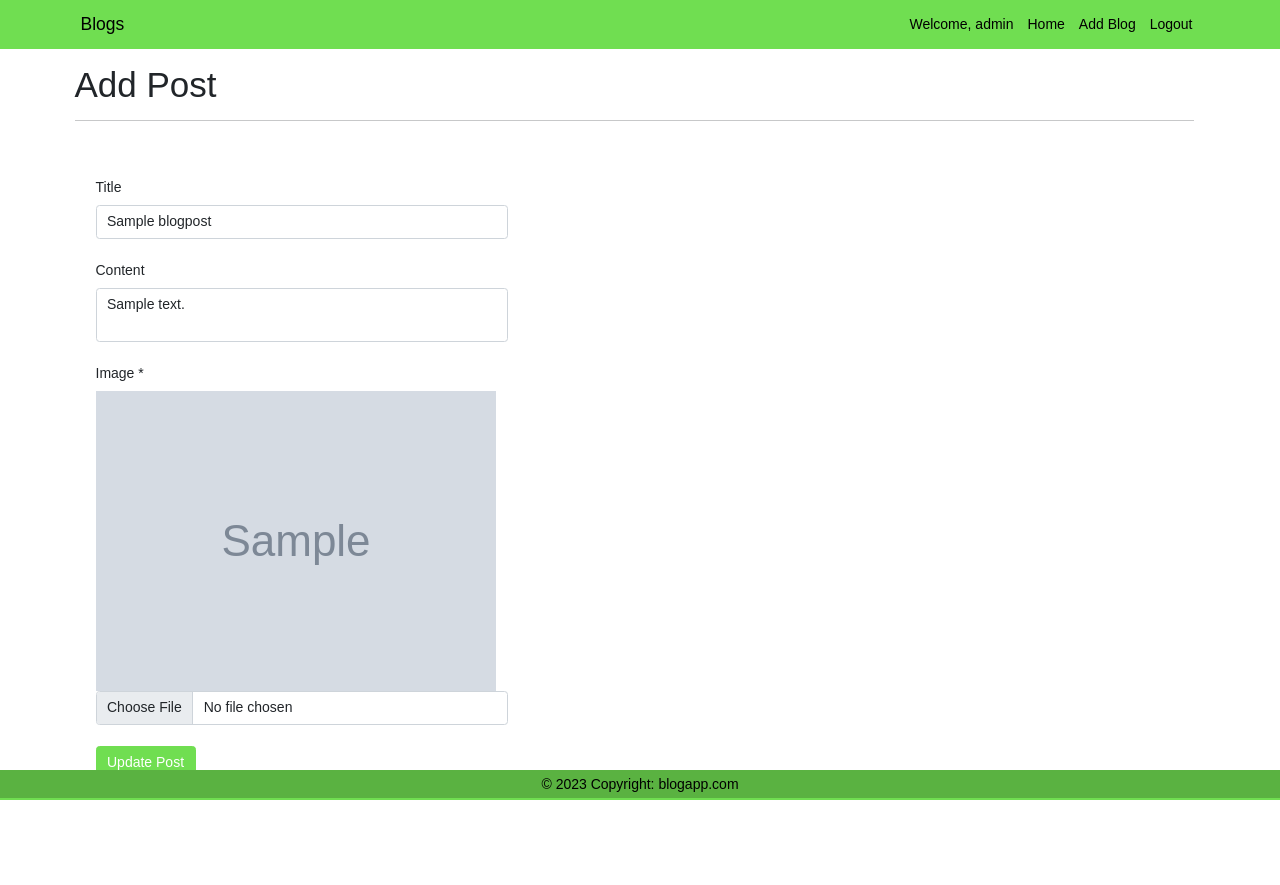
After one commit to Sangeetha22009/PythonDjango_OneDayEvaluation, a Django app: page /add-edit-post/1/1/ in a window 1280 px wide. The commit adds this page. Run offline with Django 4.2, Linux system fonts and the light colour scheme; a user stored in the database is signed in; tables that the repository leaves empty hold one stand-in row (values such as "Sample post"); grey boxes marked "Sample" are stand-in pictures.

Commit message:
mergged changes

```diff
--- /dev/null
+++ b/Blog/blogapp/templates/blogapp/add-edit-post.html
@@ -0,0 +1,73 @@
+{% extends 'blogapp/layouts/main.html' %}
+{% block title %}
+<title>Blogs</title>
+{% endblock title %}
+
+{% block content %}
+<div class="container" style="margin:5%;">
+    <div class="row">
+        <div class="col-12">
+            <h1>
+                Add Post
+            </h1>
+            <hr style="border: color #b8bfc2;">
+            {% include "blogapp/include/message.html" %}
+        </div>
+    </div>
+    <div class="row">
+        <div class="col-md-5">
+            <section class="py-5">
+                <div class="container">
+                    <div class="row">
+                        <div class="col-12">
+                            <form action="{% url 'add-edit-post' blog_id %}" method="post" enctype="multipart/form-data">
+                                {% csrf_token %}
+                                {% if is_edit %}
+                                <div class="mb-4">
+                                    <label for="" class="form-label">Title</label>
+                                    <input type="hidden" id="blog_id" name="blog_id" value="{{blog_id}}">
+                                    <input type="hidden" id="post_id" name="post_id" value="{{item.id}}">
+                                    <input type="text" name="title" id="title" value="{{item.title}}" required
+                                        max-length="100" placeholder="Enter title for List" class="form-control">
+                                </div>
+                                <div class="mb-4">
+                                    <label for="" class="form-label">Content</label>
+                                    <textarea name="content" id="content" required max-length="200"
+                                        placeholder="Enter Description" class="form-control"
+                                        style="resize:none;">{{item.content}}</textarea>
+                                </div>
+                                <div class="mb-4">
+                                    <label for="image" class="form-label">Image *</label>
+                                    <img src="{{ item.image.url }}" alt="Current Image">
+                                    <br>
+
+                                    <input class="form-control" type="file" id="image" name="cover_image" required>
+                                </div>
+                                <button type="submit" class="btn btn-primary">Update Post</button>
+                                {% else %}
+                                <div class="mb-4">
+                                    <label for="" class="form-label">Title</label>
+                                    <input type="text" name="title" id="title" required max-length="100"
+                                        placeholder="Enter title for List" class="form-control">
+                                </div>
+                                <div class="mb-4">
+                                    <label for="" class="form-label">Description</label>
+                                    <textarea name="content" id="content" required max-length="200"
+                                        placeholder="Enter Description" class="form-control"
+                                        style="resize:none;"></textarea>
+                                </div>
+                                <div class="mb-4">
+                                    <label for="image" class="form-label">Image *</label>
+                                    <input class="form-control" type="file" id="image" name="image" required>
+                                </div>
+                                <button type="submit" class="btn btn-primary">Add Post</button>
+                                {% endif %}
+                            </form>
+                        </div>
+                    </div>
+                </div>
+            </section>
+        </div>
+    </div>
+</div>
+{% endblock content %}
--- a/Blog/blogapp/templates/blogapp/add-post.html
+++ /dev/null
@@ -1 +0,0 @@
-<h4> add post </h4>
--- a/Blog/blogapp/urls.py
+++ b/Blog/blogapp/urls.py
@@ -8,5 +8,6 @@ urlpatterns = [
     path("logout", views.user_logout, name = "logout" ),
     path("create-blog",views.create_blog, name = "create-blog"),
     path('view-posts/<int:blog_id>/', views.view_posts, name='view-posts'),
+    path('add-edit-post/<int:blog_id>/<int:post_id>/', views.add_edit_post, name='add-edit-post'),
     path('add-edit-post/<int:blog_id>/', views.add_edit_post, name='add-edit-post')
 ]
--- a/Blog/blogapp/views.py
+++ b/Blog/blogapp/views.py
@@ -6,6 +6,7 @@ from .models import Blog, BlogPost, Comment,  Share
 from django.contrib.auth.decorators import login_required
 from django.db.models import Q
 from django.core.paginator import Paginator
+from django.urls import reverse
 
 # Create your views here.
 
@@ -89,8 +90,47 @@ def view_posts(request, blog_id):
     return render(request, 'blogapp/view-posts.html', {'blog_id': blog_id, 'posts':paged_posts,  'count': posts.count })
 
 
-def add_edit_post(request):
-    pass
-
-def like_post(request, item_id):
-    pass
+@login_required(login_url='login')
+def add_edit_post(request, blog_id, post_id = None):
+    if request.method == 'POST':
+            form = BlogPostForm(request.POST, request.FILES)
+            breakpoint()
+            if form.is_valid():
+                title = form.cleaned_data['title']
+                content = form.cleaned_data['content']
+                image = form.cleaned_data['image']
+                if post_id is None:
+                    post_id = request.POST.get('post_id')
+                blog = Blog.objects.get(id=blog_id)
+                if post_id is not None:
+                    blog_post = BlogPost.objects.get(id=post_id)
+                    blog_post.blog = blog
+                    blog_post.title = title
+                    blog_post.content = content
+                    blog_post.save()
+                    messages.success(request, 'Blog Post Updated Successfully !!')
+                else:
+                    blog_post = BlogPost(
+                    title=title, content=content, image = image, created_by = request.user, blog = blog)
+                    blog_post.save()
+                    messages.success(request, 'Blog post created successfully!!')
+                url = reverse('view-posts', args=[str(blog_id)])
+                return redirect(url)
+            else:
+                messages.error(request, r'Error occured while creating\updating blog post!!')
+                return render(request, 'blogapp/add-edit-post.html', {'blog_id':blog_id})
+    else:
+        if post_id is not None:
+            post = BlogPost.objects.get(id=post_id)
+            postobj = BlogPost.objects.all().order_by('-id') .filter(Q(created_by = request.user))
+            count = postobj.count
+            context = {
+                # 'postobj' : postobj,
+                'count': count,
+                'item': post,
+                'is_edit':True,
+                'blog_id': blog_id
+            }
+            return render(request, 'blogapp/add-edit-post.html', context)
+        else:
+            return render(request, 'blogapp/add-edit-post.html', {'blog_id':blog_id} )
```
Also changed, not shown: Blog/blogapp/templates/blogapp/view-posts.html (+5 -5 lines).
